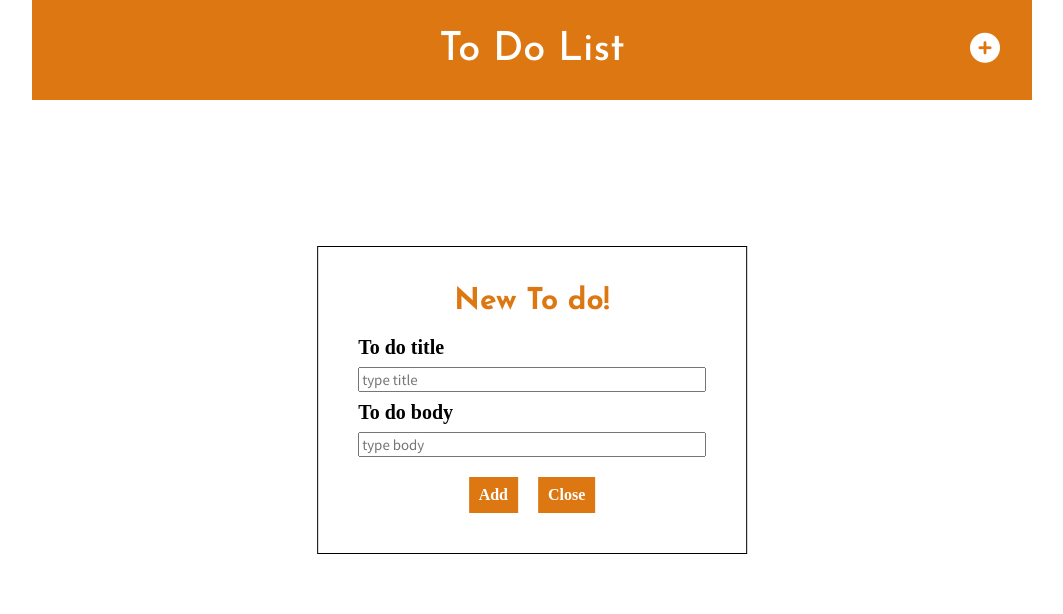
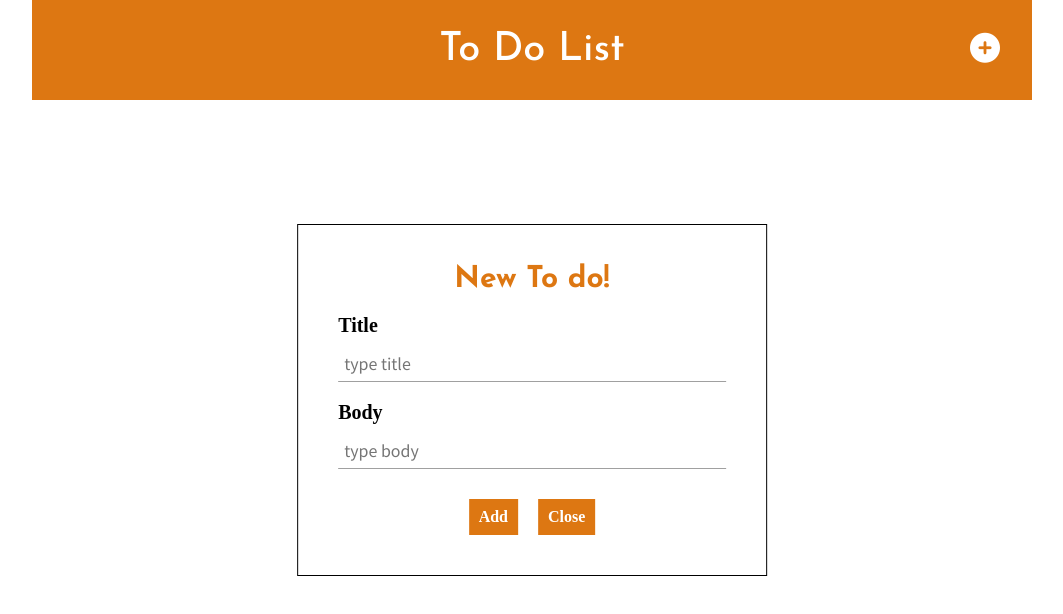
Before and after one commit to honey-punch/react-todolist, a React (Create React App) app: page / in a window 1280 px wide. Both pictures are taken after a click on the button 1093 px from the left and 50 px from the top of the page. Shown: the top 614 px of the page, without its empty margins (108-1171 px from the left). Built offline with nearby package versions, Linux system fonts and the light colour scheme.

Commit message:
dialog css 수정

```diff
--- a/src/components/dialog.tsx
+++ b/src/components/dialog.tsx
@@ -13,7 +13,7 @@ export default function Dialog(props: Props) {
         <form className='dialog' onSubmit={props.onSubmit}>
             <h2 className='dialog__head'>New To do!</h2>
 
-            <h3 className='dialog__title'>To do title</h3>
+            <h3 className='dialog__title'>Title</h3>
             <input
                 type="text"
                 placeholder='type title'
@@ -22,7 +22,7 @@ export default function Dialog(props: Props) {
                 onChange={props.onChange}
                 />
 
-            <h3 className='dialog__body'>To do body</h3>
+            <h3 className='dialog__body'>Body</h3>
             <input
                 type="text"
                 placeholder='type body'
--- a/src/css/dialog.css
+++ b/src/css/dialog.css
@@ -24,7 +24,15 @@
 }
 .dialog input {
     width: 100%;
+    padding: 6px;
     box-sizing: border-box;
+    border-bottom: 1px solid var(--grey-color);
+    transition: 0.5s;
+    margin-bottom: 10px;
+    font-size: var(--font-size-medium);
+}
+.dialog input:focus {
+    border-bottom: 1.5px solid;
 }
 .dialog__btn {
     box-sizing: border-box;
--- a/src/reset.css
+++ b/src/reset.css
@@ -44,3 +44,9 @@ table {
 button {
 	background: none;
 }
+input {
+	border: none;
+}
+input:focus {
+	outline: none;
+}
```
